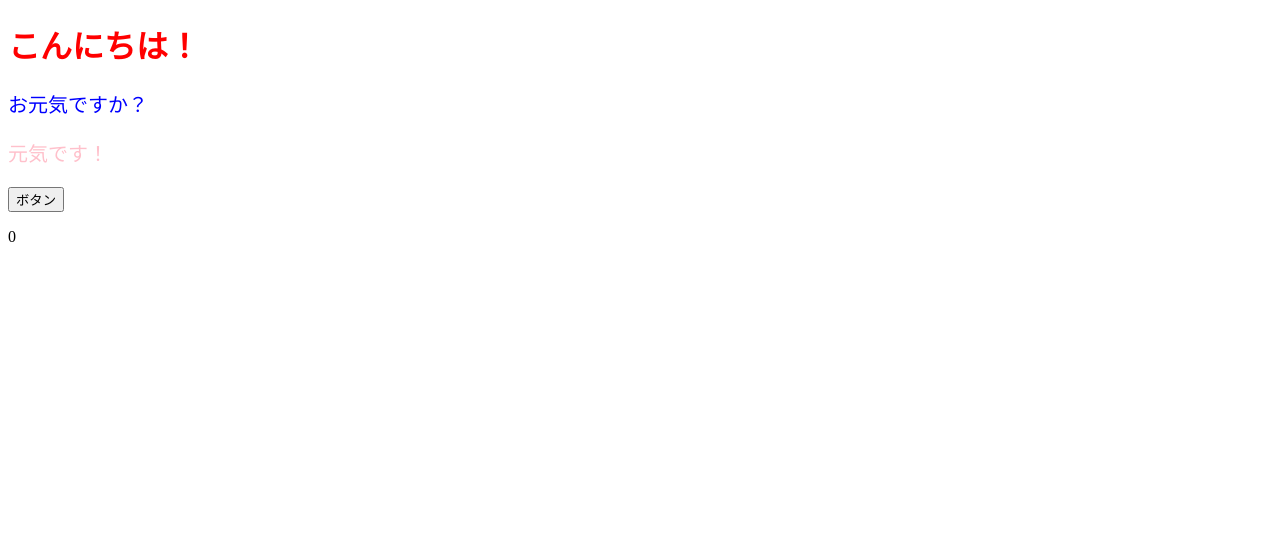
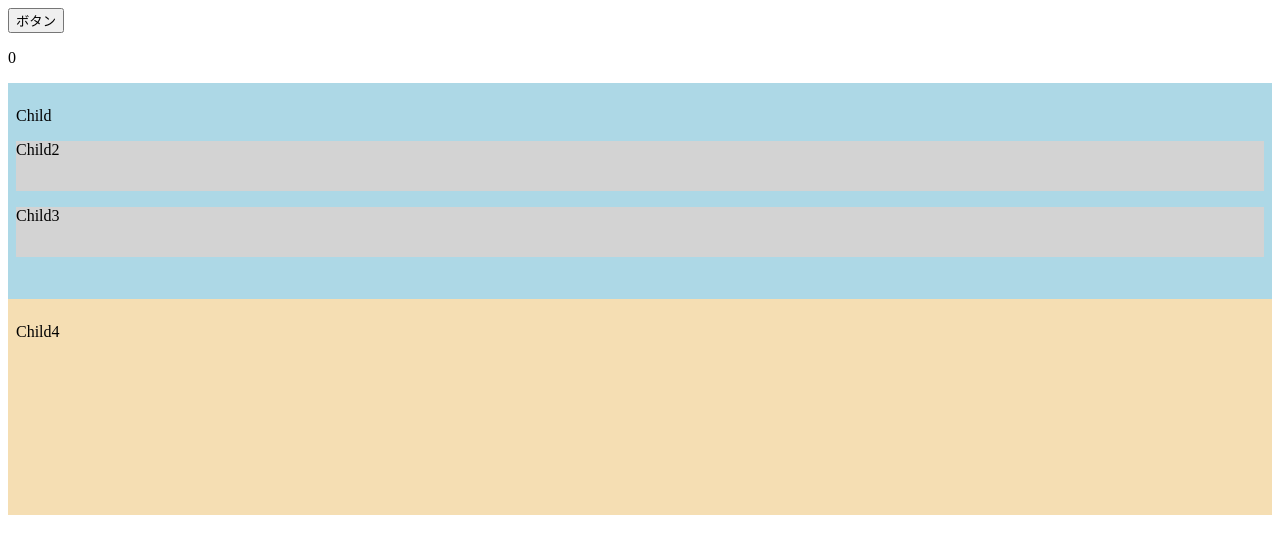
Before and after one commit to Atsushi0915/react_sample_app2, a React (Create React App) app: page / in a window 1280 px wide. Shown: the top 554 px of the page. Built offline with nearby package versions, Linux system fonts and the light colour scheme.

Commit message:
コンポーネントのメモ化(1)

```diff
--- a/src/App.jsx
+++ b/src/App.jsx
@@ -1,21 +1,22 @@
-import { useState } from 'react'
-import { ColoredMessage } from './components/ColoredMessage';
+import { useState, memo } from "react";
+import { Child1 } from "./components/Child1"
+import { Child4 } from "./components/Child4"
 
+export const App = memo(() => {
+  console.log("Appレンダリング")
 
-export const App = () => {
   const [num, setNum] = useState(0);
 
   const onClickButton = () => {
     setNum(num + 1);
-  }
+  };
 
-  return(
+  return (
     <>
-      <h1 style={{ color: "red" }}>こんにちは！</h1>
-        <ColoredMessage color="blue">お元気ですか？</ColoredMessage>
-        <ColoredMessage color="pink">元気です！</ColoredMessage>
       <button onClick={onClickButton}>ボタン</button>
       <p>{num}</p>
+      <Child1 />
+      <Child4 />
     </>
-  )
-}
+  );
+});
--- /dev/null
+++ b/src/components/Child1.jsx
@@ -0,0 +1,21 @@
+import { memo } from "react";
+import { Child2 } from "./Child2";
+import { Child3 } from "./Child3";
+
+const style = {
+  height: "200px",
+  backgroundColor: "lightblue",
+  padding: "8px"
+};
+
+export const Child1 = memo(() => {
+  console.log("Child1レンダリング");
+
+  return (
+    <div style={style}>
+      <p>Child</p>
+      <Child2 />
+      <Child3 />
+    </div>
+  )
+})
--- /dev/null
+++ b/src/components/Child2.jsx
@@ -0,0 +1,14 @@
+const style = {
+  height: "50px",
+  backgroundColor: "lightgray"
+};
+
+export const Child2 = () => {
+  console.log("Child2レンダリング");
+
+  return (
+    <div style={style}>
+      <p>Child2</p>
+    </div>
+  );
+};
--- /dev/null
+++ b/src/components/Child3.jsx
@@ -0,0 +1,14 @@
+const style = {
+  height: "50px",
+  backgroundColor: "lightgray"
+};
+
+export const Child3 = () => {
+  console.log("Child3レンダリング");
+
+  return (
+    <div style={style}>
+      <p>Child3</p>
+    </div>
+  );
+};
--- /dev/null
+++ b/src/components/Child4.jsx
@@ -0,0 +1,17 @@
+import { memo } from "react";
+
+const style = {
+  height: "200px",
+  backgroundColor: "wheat",
+  padding:"8px"
+};
+
+export const Child4 = memo(() => {
+  console.log("Child4レンダリング");
+
+  return (
+    <div style={style}>
+      <p>Child4</p>
+    </div>
+  );
+});
--- a/src/components/ColoredMessage.jsx
+++ /dev/null
@@ -1,11 +0,0 @@
-export const ColoredMessage = (props) => {
-  // console.log(props);
-
-  const { color, children } = props;
-  const contentStyle = {
-    color: color,
-    fontSize: "20px"
-  };
-
-  return <p style={contentStyle}>{children}</p>;
-};
```
